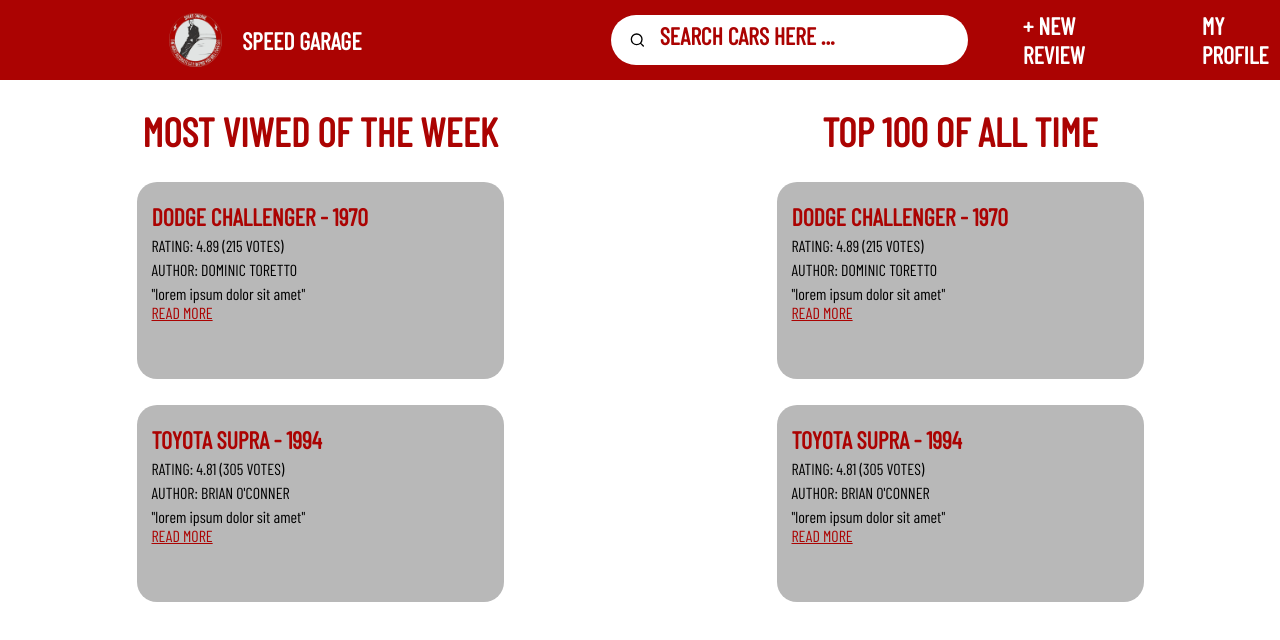
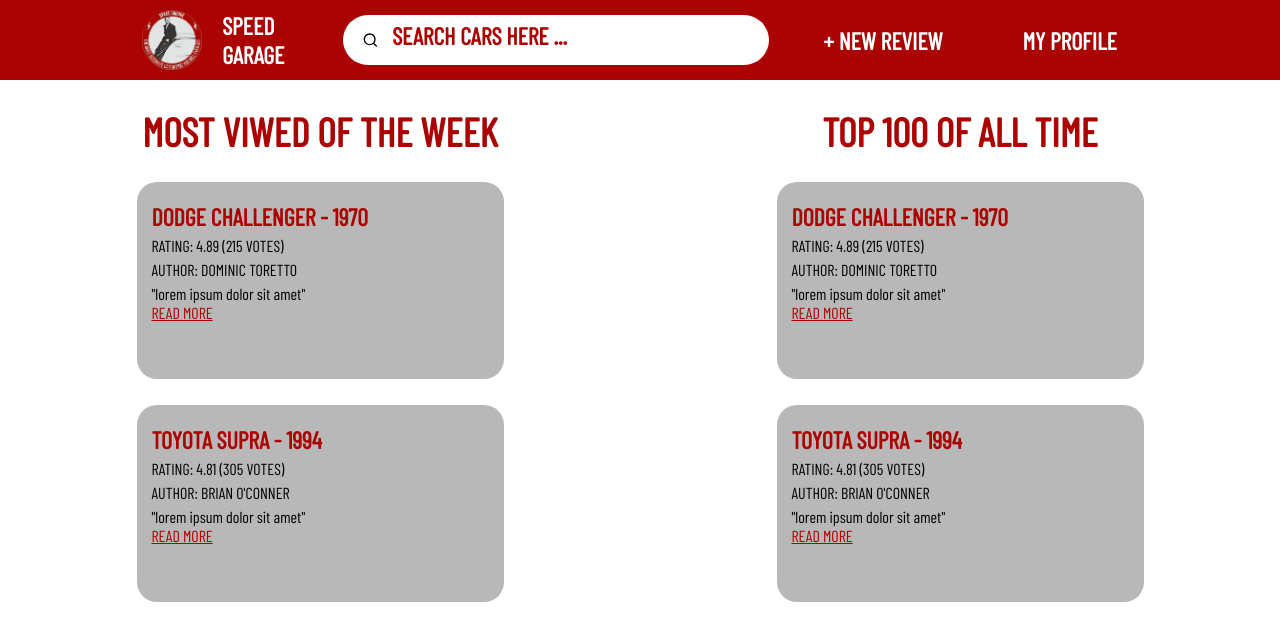
Before and after one commit to leonardo-vargas-de-paula/front-end-speed-garage, an Angular app: page /home in a window 1280 px wide. Shown: the top 640 px of the page. Built offline with nearby package versions, Linux system fonts and the light colour scheme; data requests are answered from the project's data file.

Commit message:
fix: fix do fix da correçao de responsividade

```diff
--- a/src/app/shared/header/header.component.css
+++ b/src/app/shared/header/header.component.css
@@ -25,16 +25,25 @@
   align-items:center;
   justify-content:center;
   cursor: pointer;
+  width: 100px;
 }
 
 img{
-  width: 10%;
+  width: 60px;
 }
 
-@media(max-width: 768px) {
+@media(max-width: 1012px) {
+  .logo{
+  display: flex;
+  align-items:center;
+  justify-content:center;
+  cursor: pointer;
+  width: 70px;
+}
   img{
-  width: 25%;
+  width: 0px;
 }
+
 }
 
 #titulo{
```
